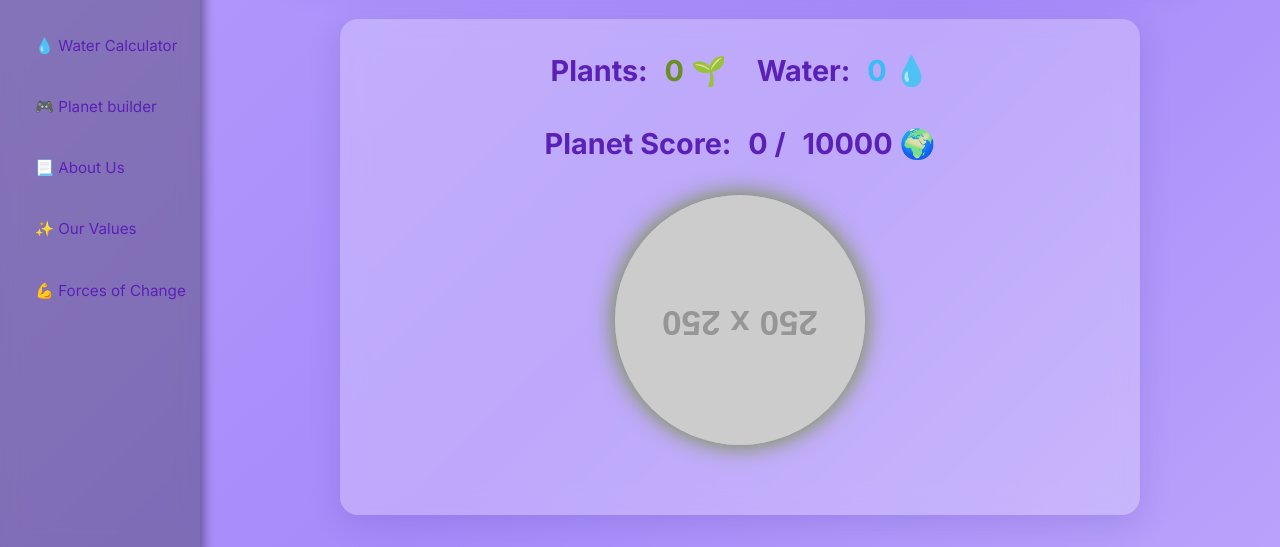
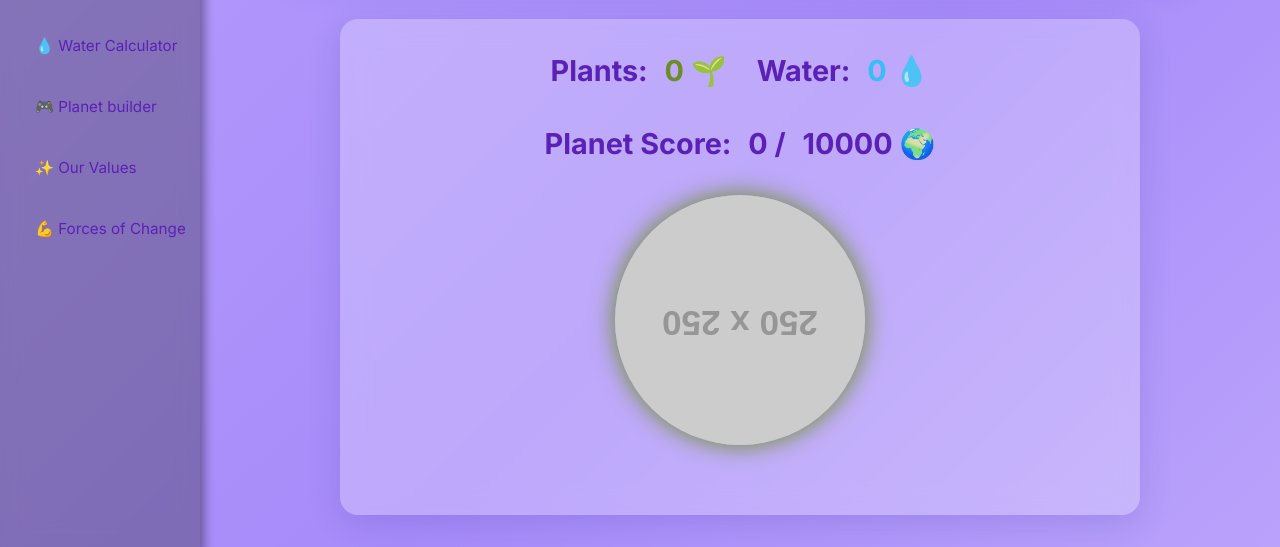
Before and after one commit to Brimomera/ecologyprojectknights, a website: page game.html in a window 1280 px wide. Shown: the part 253-800 px from the top of the page. Drawn offline with nearby package versions, Linux system fonts and the light colour scheme; placeholder pictures from the web are drawn by us.

Commit message:
Update game.html

```diff
--- a/game.html
+++ b/game.html
@@ -667,9 +667,7 @@
              <li class="nav__items">
                 <a href="game.html">🎮 Planet builder</a>
             </li>
-              <li class="nav__items">
-                <a href="Aboutus.html">📃 About Us</a>
-            </li>
+
             </li>
             <li class="nav__items">
                 <a href="ecotech.html">✨ Our Values</a>
```
